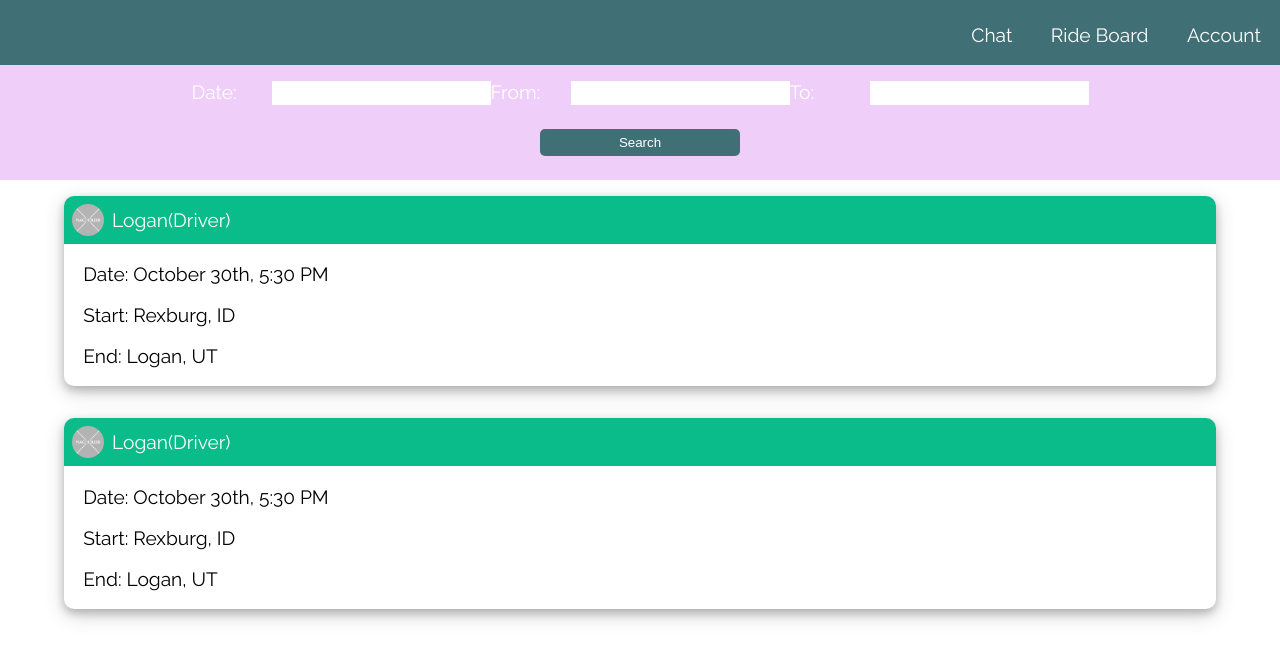
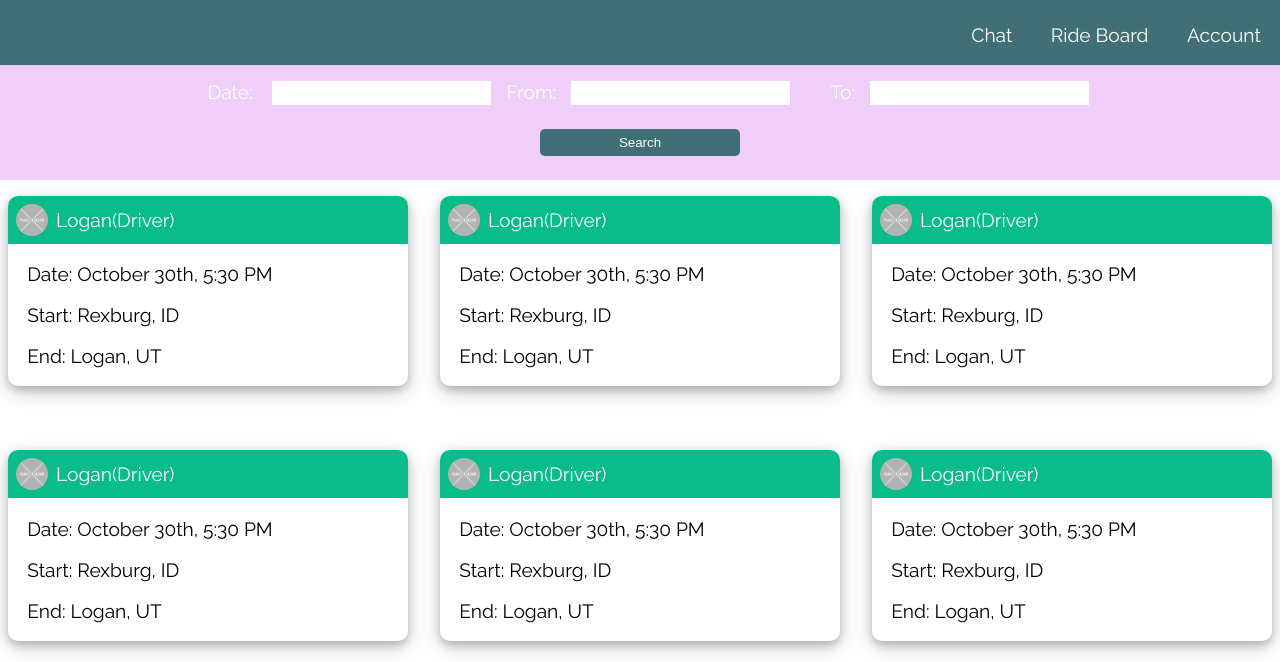
Before and after one commit to blissfulsaint/icarpool, a website built with Vite: page src/index.html in a window 1280 px wide. Shown: the part 73-735 px from the top of the page. Built offline with nearby package versions, Linux system fonts and the light colour scheme.

Commit message:
fixed the spacing problem

```diff
--- a/src/index.html
+++ b/src/index.html
@@ -51,6 +51,42 @@
                 <p>Start: <span>Rexburg, ID</span></p>
                 <p>End: <span>Logan, UT</span></p>
             </section>
+            <section class="card">
+                <div class="post-user">
+                    <img class="profile-img" src="./public/images/placeholder.png">
+                    <p>Logan<span>(Driver)</span></p>
+                </div>
+                <p>Date: <span>October 30th, 5:30 PM</span></p>
+                <p>Start: <span>Rexburg, ID</span></p>
+                <p>End: <span>Logan, UT</span></p>
+            </section>
+            <section class="card">
+                <div class="post-user">
+                    <img class="profile-img" src="./public/images/placeholder.png">
+                    <p>Logan<span>(Driver)</span></p>
+                </div>
+                <p>Date: <span>October 30th, 5:30 PM</span></p>
+                <p>Start: <span>Rexburg, ID</span></p>
+                <p>End: <span>Logan, UT</span></p>
+            </section>
+            <section class="card">
+                <div class="post-user">
+                    <img class="profile-img" src="./public/images/placeholder.png">
+                    <p>Logan<span>(Driver)</span></p>
+                </div>
+                <p>Date: <span>October 30th, 5:30 PM</span></p>
+                <p>Start: <span>Rexburg, ID</span></p>
+                <p>End: <span>Logan, UT</span></p>
+            </section>
+            <section class="card">
+                <div class="post-user">
+                    <img class="profile-img" src="./public/images/placeholder.png">
+                    <p>Logan<span>(Driver)</span></p>
+                </div>
+                <p>Date: <span>October 30th, 5:30 PM</span></p>
+                <p>Start: <span>Rexburg, ID</span></p>
+                <p>End: <span>Logan, UT</span></p>
+            </section>
         </div>
         <section>
     </main>
--- a/src/sass/block/_form.scss
+++ b/src/sass/block/_form.scss
@@ -11,10 +11,17 @@ form{
 
         div {
             display: grid;
-            grid-template-columns: 5em 1fr;
+            grid-template-columns: 4em 1fr;
             margin-top: 1em;
+            padding-left: 1em;
             input{
                 border: none;
+            }
+        }
+
+        .to {
+            label {
+                padding-left: 1.3em;
             }
         }
 
--- a/src/sass/block/_main.scss
+++ b/src/sass/block/_main.scss
@@ -6,8 +6,9 @@ main {
 
     #post {
         display: flex;
-        align-items: center;
-        flex-direction: column;
+        justify-content: center;
+        gap: 2em;
+        flex-wrap: wrap;
     }
 
     .profile-img{
@@ -19,6 +20,7 @@ main {
         width: 90%;
         box-shadow: 0 4px 8px 0 rgba(0, 0, 0, 0.2), 0 6px 20px 0 rgba(0, 0, 0, 0.19);
         border-radius: 10px;
+        max-width: 25em;
 
         .post-user {
             border-top-left-radius: 10px;
```
Also changed, not shown: src/css/style.css, 1 other file.
